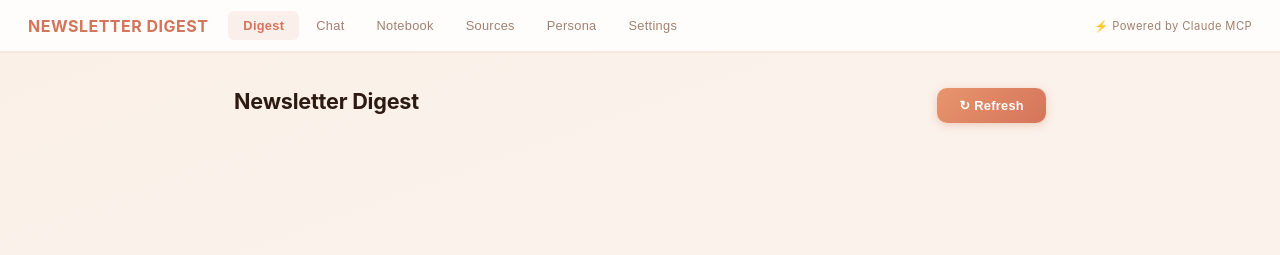
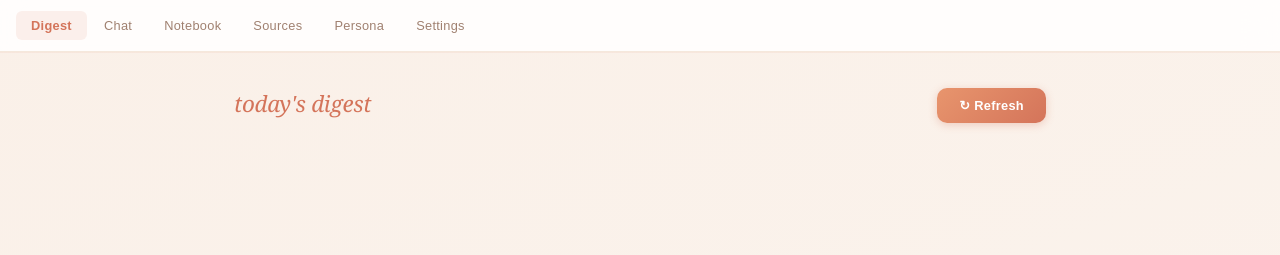
Before and after one commit to disha16/trying-again, a website: page your-project-name/public/index.html in a window 1280 px wide. Drawn offline with nearby package versions, Linux system fonts and the light colour scheme; no server answers.

Commit message:
feat: clean UI — remove branding, push tabs left, italic today's digest title, fix model names

```diff
--- a/your-project-name/public/app.js
+++ b/your-project-name/public/app.js
@@ -47,7 +47,7 @@ function renderDigest(data) {
   $('#digestArea').classList.remove('hidden');
 
   const date = data.date || '—';
-  $('#digestTitle').textContent = `Newsletter Digest — ${date}`;
+  $('#digestTitle').innerHTML = `<em>today's digest</em> <span class="digest-date-label">— ${date}</span>`;
   const ran = data.ranAt
     ? new Date(data.ranAt).toLocaleString('en-US', { month: 'short', day: 'numeric', hour: 'numeric', minute: '2-digit' })
     : '';
--- a/your-project-name/public/index.html
+++ b/your-project-name/public/index.html
@@ -3,14 +3,13 @@
 <head>
   <meta charset="UTF-8" />
   <meta name="viewport" content="width=device-width, initial-scale=1.0" />
-  <title>Newsletter Digest</title>
+  <title>today's digest</title>
   <link rel="stylesheet" href="style.css" />
   <script src="https://cdn.jsdelivr.net/npm/chart.js@4.4.4/dist/chart.umd.min.js"></script>
 </head>
 <body>
 
   <header>
-    <div class="app-title">Newsletter Digest</div>
     <nav class="tabs">
       <button class="tab active" data-tab="digest">Digest</button>
       <button class="tab" data-tab="chat">Chat</button>
@@ -19,14 +18,13 @@
       <button class="tab" data-tab="persona">Persona</button>
       <button class="tab" data-tab="settings">Settings</button>
     </nav>
-    <div class="claude-badge">⚡ Powered by Claude MCP</div>
   </header>
 
   <!-- ─── DIGEST TAB ─── -->
   <section class="tab-content active" id="tab-digest">
     <div class="digest-header">
       <div>
-        <h2 id="digestTitle">Newsletter Digest</h2>
+        <h2 id="digestTitle"><em>today's digest</em></h2>
         <p id="digestMeta" class="meta"></p>
       </div>
       <div class="digest-header-right">
--- a/your-project-name/public/style.css
+++ b/your-project-name/public/style.css
@@ -41,22 +41,15 @@ header {
   box-shadow: 0 1px 0 rgba(212,116,90,.08);
   display: flex;
   align-items: center;
-  gap: 20px;
-  padding: 0 28px;
+  gap: 0;
+  padding: 0 16px;
   height: 52px;
   position: sticky;
   top: 0;
   z-index: 100;
 }
 
-.app-title {
-  font-weight: 700;
-  font-size: 1rem;
-  white-space: nowrap;
-  color: var(--accent);
-  letter-spacing: .5px;
-  text-transform: uppercase;
-}
+
 
 .tabs { display: flex; gap: 2px; }
 
@@ -75,13 +68,7 @@ header {
 .tab:hover { color: var(--text); background: var(--surface-2); }
 .tab.active { color: var(--accent); background: var(--accent-soft); font-weight: 700; }
 
-.claude-badge {
-  margin-left: auto;
-  font-size: .7rem;
-  color: var(--muted);
-  letter-spacing: .4px;
-  white-space: nowrap;
-}
+
 
 /* ── Tab sections ── */
 .tab-content {
@@ -99,10 +86,23 @@ header {
   gap: 16px;
 }
 .digest-header h2 {
-  font-size: 1.35rem;
-  font-weight: 700;
+  font-size: 1.4rem;
+  font-weight: 400;
   color: var(--text);
-  letter-spacing: -.2px;
+  letter-spacing: -.3px;
+  font-family: 'Georgia', 'Times New Roman', serif;
+}
+.digest-header h2 em {
+  font-style: italic;
+  font-weight: 400;
+  color: var(--accent);
+}
+.digest-date-label {
+  font-size: 0.9rem;
+  font-weight: 400;
+  color: var(--muted);
+  font-family: inherit;
+  font-style: normal;
 }
 
 .btn-primary {
```
